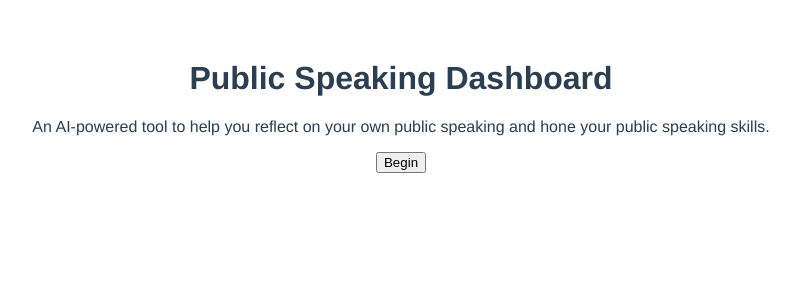
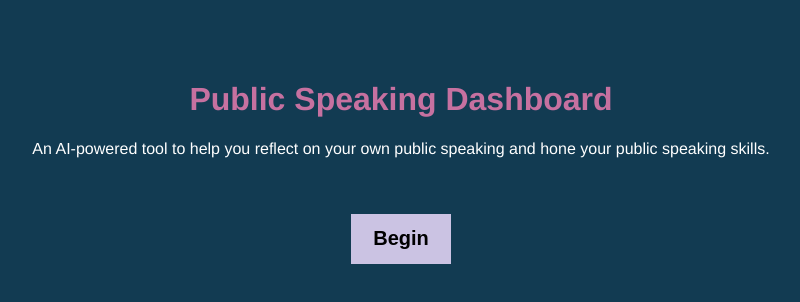
Before and after one commit to milesccoleman/publicspeakingdashboard, a Vue app: page / in a window 1280 px wide. Shown: the top 302 px of the page, without its empty margins (239-1039 px from the left). Built offline with nearby package versions, Linux system fonts and the light colour scheme.

Commit message:
got the page looking 'stylish'

```diff
--- a/src/App.vue
+++ b/src/App.vue
@@ -1,6 +1,6 @@
 <template>
   <div id="app">
-    <PublicSpeakingDashboard msg="Welcome to Your Vue.js App"/>
+    <PublicSpeakingDashboard/>
   </div>
 </template>
 
@@ -16,12 +16,13 @@ export default {
 </script>
 
 <style>
-#app {
+html {
   font-family: Avenir, Helvetica, Arial, sans-serif;
   -webkit-font-smoothing: antialiased;
   -moz-osx-font-smoothing: grayscale;
   text-align: center;
   color: #2c3e50;
   margin-top: 60px;
+  background-color: #123b52;
 }
 </style>
--- a/src/components/PublicSpeakingDashboard.vue
+++ b/src/components/PublicSpeakingDashboard.vue
@@ -1,25 +1,25 @@
 <template>
   <div class="dashboard">
-    <h1 >{{ msg }}</h1>
-		<p>
+    <h1 id="mainTitle">{{ msg }} </h1>
+		<p id="messageTwo">
 			{{ msg2 }}
 		</p>
-		<p>
+		<p id="messageThree">
 			{{ msg3 }}
 		</p>
-    <p v-if="!showWPM" id="timer">
+    <p v-if="!showWPM" class="title" id="timer">
 		{{ time }} <br>
 		<b>Time</b>
     </p>
-    <p v-if="!showWPM" id="totalWords">
+    <p v-if="!showWPM" class="title" id="totalWords">
 		{{ totalWords }} <br>
 		<b>Total Words Detected</b>
     </p>
-     <p v-if="!showWPM" id="wpm">
+     <p class="title" v-if="!showWPM" id="wpm">
 		{{ wpm }} <br>
 		<b>Overall Average Words Per Minute</b>
     </p>
-    <p  v-if="!showTextEmotion" id="emotion">
+    <p  v-if="!showTextEmotion" class="title" id="emotion">
 		Anger: {{ this.anger }} <br>
 		Fear: {{ this.fear}} <br>
 		Excitement: {{ this.excitement }} <br>
@@ -28,16 +28,16 @@
 		Happiness: {{ this.happiness }}<br>
 		<b>Text Emotion (out of 100)</b>
     </p>
-    <p  v-if="!showVoiceEmotion" id="voiceEmotion">
+    <p  v-if="!showVoiceEmotion" class="title" id="voiceEmotion">
 		<b>Voice Analysis Placeholder</b>
     </p>
-    <p  v-if="!showFaceEmotion" id="voiceEmotion">
+    <p  v-if="!showFaceEmotion" class="title" id="voiceEmotion">
 		<b>Face Analysis Placeholder</b>
     </p>
-    <span><button v-if="show3" v-on:click="begin">Begin</button><button v-if="!show4" v-on:click="initiateVoiceControl">Start</button><button v-if="!show2" v-on:click="stopVoiceControl">Stop</button><button v-if="!show2" v-on:click="reset">Reset</button></span><br>
+    <span><button id="begin" v-if="show3" v-on:click="begin">Begin</button><button id="start"  v-if="!show4" v-on:click="initiateVoiceControl">Start</button><button id="stop" v-if="!show2" v-on:click="stopVoiceControl">Stop</button><br><button id="reset"  v-if="!show2" v-on:click="reset">Reset</button></span><br>
     <span><button  v-bind:style="{ backgroundColor: WPMColor}" v-if="!show" v-on:click="selectWPM" class="optionsButton" id="optionWPM">Track Words Per Minute</button><button v-bind:style="{ backgroundColor: textEmotionColor}" v-if="!show" v-on:click="selectTextEmotion" class="optionsButton" id="optionTrackEmotionsText">Track Emotions in Text</button></span><br>
 	<span><button v-bind:style="{ backgroundColor: voiceEmotionColor}" v-if="!show" v-on:click="selectVoiceEmotion" class="optionsButton" id="optionTrackEmotionVoice">Track Emotions in Voice</button><button v-bind:style="{ backgroundColor: faceEmotionColor}" v-if="!show" v-on:click="selectFaceEmotion" class="optionsButton" id="optionTrackEmotionsFace">Track Emotions in Face</button></span>
-	<br><button v-if="!show" v-on:click="next">Next</button>
+	<br><button id="next" v-if="!show" v-on:click="next">Next</button>
     <p v-if="!show2" id="output">
       {{ output }}
     </p>
@@ -83,16 +83,16 @@ export default {
 			show4: true,
 			showWPM: true,
 			WPMSelected: false,
-			WPMColor: 'lightgray',
+			WPMColor: '#CBC3E3',
 			showTextEmotion: true,
 			textEmotionSelected: false,
-			textEmotionColor: 'lightgray',
+			textEmotionColor: '#CBC3E3',
 			showVoiceEmotion: true,
 			voiceEmotionSelected: false,
-			voiceEmotionColor: 'lightgray',
+			voiceEmotionColor: '#CBC3E3',
 			showFaceEmotion: true,
 			faceEmotionSelected: false,
-			faceEmotionColor: 'lightgray'
+			faceEmotionColor: '#CBC3E3'
 		}
 	},
 
@@ -271,17 +271,103 @@ export default {
 
 <!-- Add "scoped" attribute to limit CSS to this component only -->
 <style scoped>
-.optionsButton {
+div {
+background-color: #123b52;
+color: rgb(198, 113, 160)
+}
+.optionsButton  {
 height: 150px;
 width: 150px;
 padding: 12px;
 font-size: 25px;
-margin: 20px
-
+margin: 20px;
+border: none;
+font-weight: bold;
+color: black;
+font-family: Arial, sans-serif;
 }
 
+.title {
+color: white;
+}
 #optionWPM {
+background-color: #CBC3E3;
+}
+#messageTwo {
+color: white
+}
+#messageThree {
+color: white
+}
+#begin {
+background-color: #CBC3E3;
+border: none;
+height: 50px;
+width: 100px;
+font-weight: bold;
+color: black;
+font-family: Arial, sans-serif;
+font-size: 20px;
+margin-top: 40px;
+margin-bottom: -20px;
+}
 
+#start {
+background-color: #CBC3E3;
+border: none;
+height: 50px;
+width: 100px;
+font-weight: bold;
+color: black;
+font-family: Arial, sans-serif;
+font-size: 20px;
+margin: 10px;
+}
+
+#stop {
+background-color: #CBC3E3;
+border: none;
+height: 50px;
+width: 100px;
+font-weight: bold;
+color: black;
+font-family: Arial, sans-serif;
+font-size: 20px;
+margin: 10px;
+}
+
+#reset {
+background-color: #CBC3E3;
+border: none;
+height: 25px;
+width: 50px;
+font-weight: bold;
+color: black;
+font-family: Arial, sans-serif;
+font-size: 12px;
+margin: 10px;
+}
+
+#next {
+background-color: #CBC3E3;
+border: none;
+height: 50px;
+width: 100px;
+font-weight: bold;
+color: black;
+font-family: Arial, sans-serif;
+font-size: 20px;
+margin-top: 40px;
+margin-bottom: -20px;
+}
+
+#output {
+color: black;
+background-color: white
+}
+
+#begin:hover {
+background-color: lightgray;
 }
 
 h3 {
```
